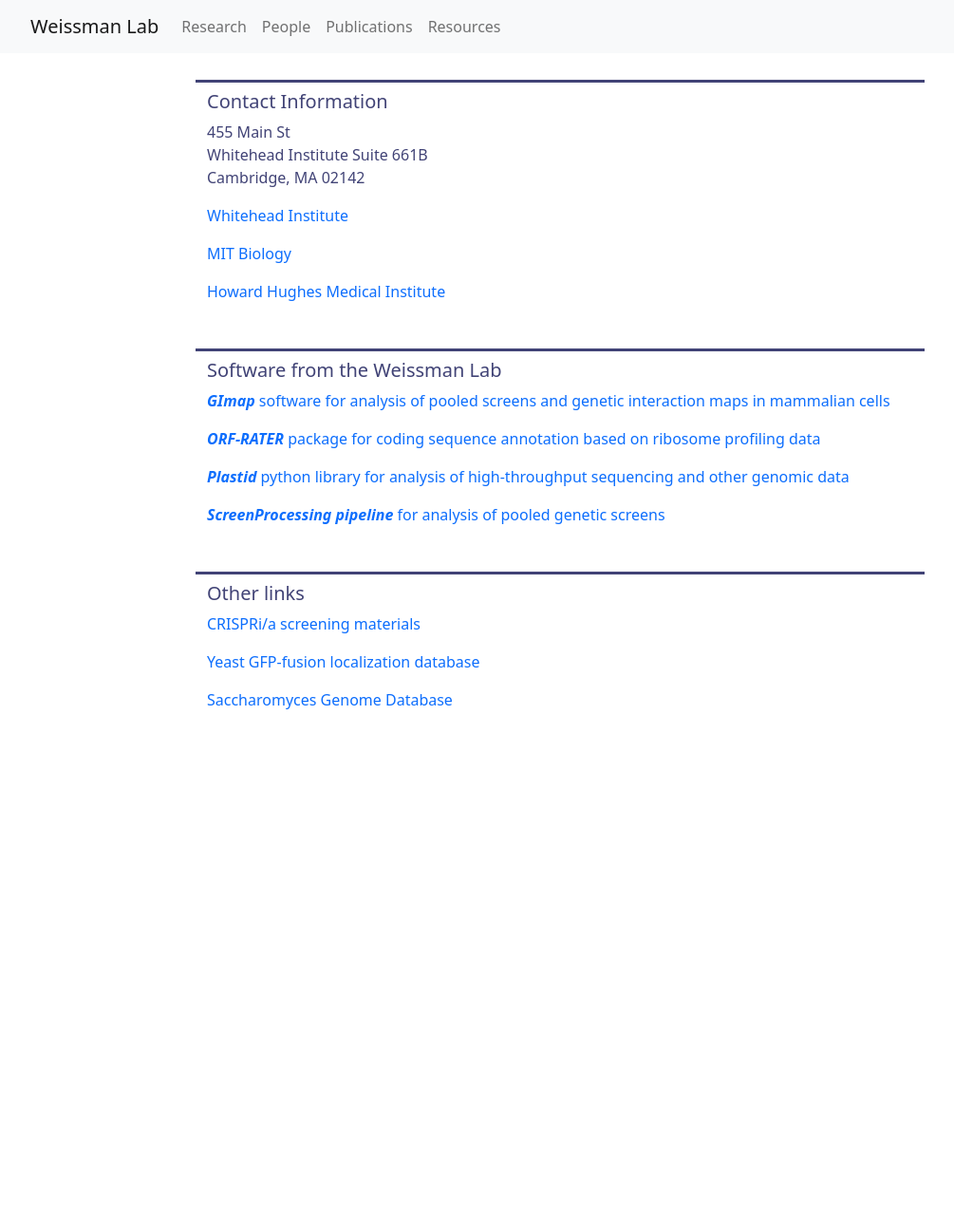
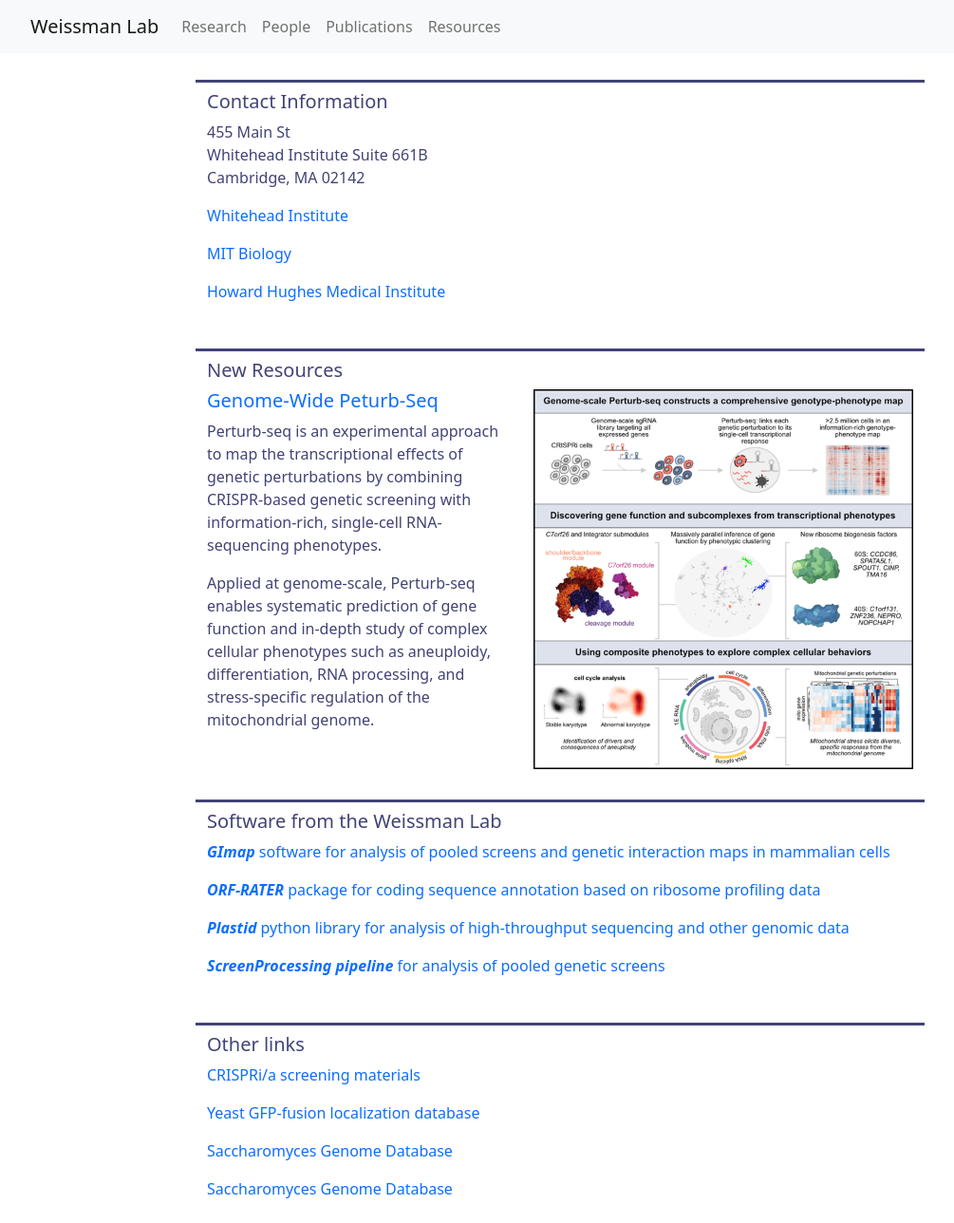
Before and after one commit to whitehead/weissmanlab, a Jekyll site: the page built from _pages/resources.html, in a window 1280 px wide and 1288 px high. Shown: the whole window at 95% size, without its empty margins (50-1055 px from the left). Built offline with Jekyll 4.4.1, drawn with Linux system fonts in a browser that asks for light colours.

Commit message:
add GWPS link

```diff
--- a/_pages/resources.html
+++ b/_pages/resources.html
@@ -18,6 +18,24 @@
             <p><a href="https://wi.mit.edu/">Whitehead Institute</a></p>
             <p><a href="https://biology.mit.edu/">MIT Biology</a></p>
             <p><a href="https://www.hhmi.org/">Howard Hughes Medical Institute</a></p>
+
+
+        </div>
+
+        <div class="row border_top py-2 mt-4">
+            <h5>New Resources</h5>
+
+            <div class="col">
+                <h5><a href="https://gwps.wi.mit.edu/">Genome-Wide Peturb-Seq</a></h5>
+                <p>Perturb-seq is an experimental approach to map the transcriptional effects of genetic perturbations by combining
+                CRISPR-based genetic screening with information-rich, single-cell RNA-sequencing phenotypes.</p>
+
+                <p>Applied at genome-scale, Perturb-seq enables systematic prediction of gene function and in-depth study of complex
+                cellular phenotypes such as aneuploidy, differentiation, RNA processing, and stress-specific regulation of the mitochondrial genome.</p>
+            </div>
+            <div class="col">
+                <img src="/assets/img/gwps.png" style="width: 400px;">
+            </div>
 
 
         </div>
@@ -45,6 +63,8 @@
 
             <p><a href="https://www.yeastgenome.org/">Saccharomyces Genome Database</a></p>
 
+            <p><a href="https://www.yeastgenome.org/">Saccharomyces Genome Database</a></p>
+
         </div>
     </div>
 </div>
```
Also changed, not shown: assets/img/gwps.png (added).
